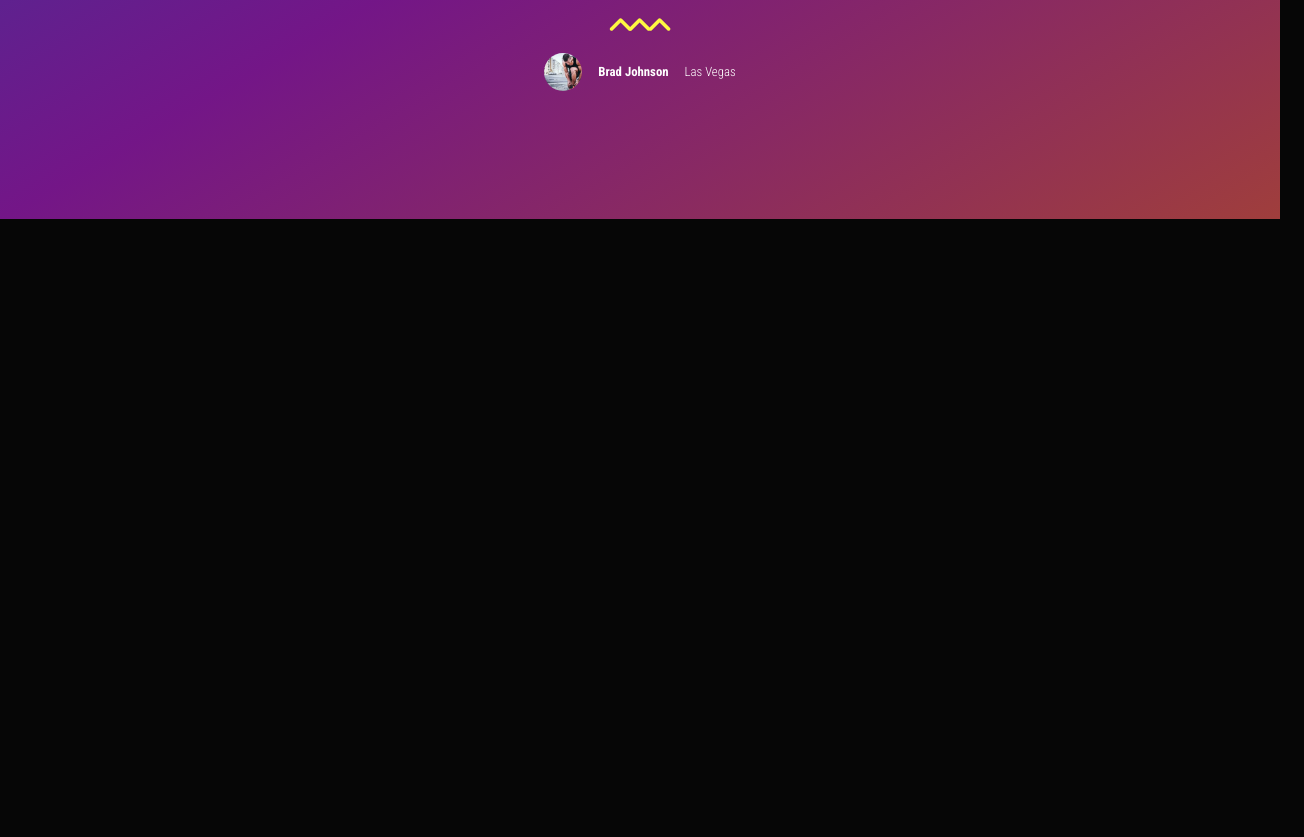
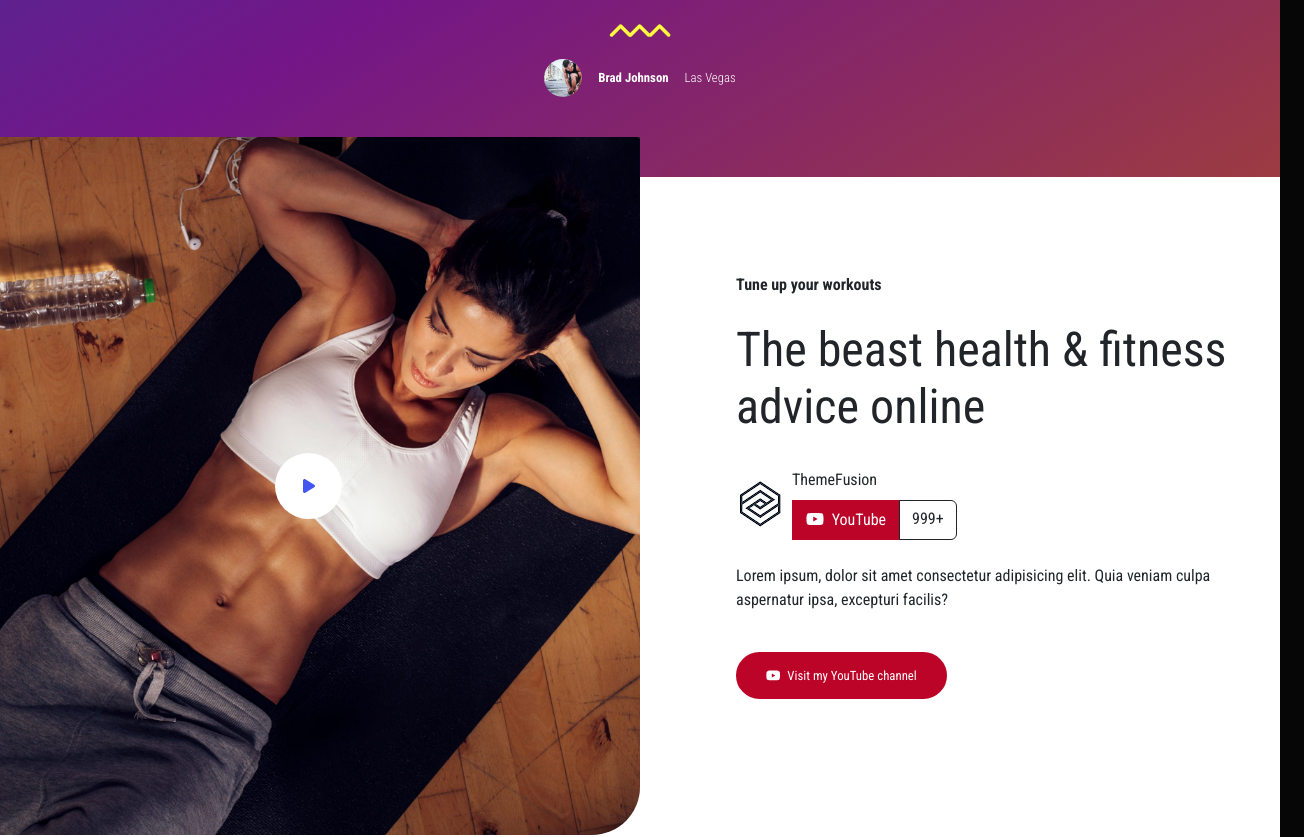
Before and after one commit to luca-macedone/proj-html-vuejs, a Vue app: page / in a window 1280 px wide. Shown: the part 1162-1999 px from the top of the page, 1304 px wide, since content can reach past the window. Before the commit the page ends 1381 px from the top, so only its background shows below. Built offline with nearby package versions, Linux system fonts and the light colour scheme.

Commit message:
init youtube section

```diff
--- a/src/assets/sass/partials/_common.scss
+++ b/src/assets/sass/partials/_common.scss
@@ -7,12 +7,13 @@ body {
 
 .call-to-action-btn {
     background-color: $s-color-primary;
+    border: 2px solid $s-color-primary;
     color: $s-color-light;
     font-size: $s-text-sm;
     padding: .75rem 1.75rem;
-    border: none;
 
     &:hover {
+        border: 2px solid $s-color-secondary;
         background-color: $s-color-secondary;
         color: $s-color-light;
 
@@ -28,15 +29,29 @@ body {
     color: $s-color-primary;
 
     &:hover {
+        background-color: $s-color-light;
+        color: $s-color-secondary;
+    }
+}
+
+.youtube-btn {
+    border: 2px solid $s-color-youtube;
+    background-color: $s-color-youtube;
+    color: $s-color-light;
+
+    &:hover {
         background-color: $s-color-secondary;
+        border: 2px solid $s-color-secondary;
         color: $s-color-light;
     }
 }
 
 .outline {
     background-color: transparent;
-    border: 1px solid $s-color-light;
+    border: 2px solid $s-color-muted;
+
     &:hover {
+        border: 2px solid $s-color-light;
         background-color: $s-color-light;
         color: $s-color-dark;
     }
--- a/src/assets/sass/partials/_mainProducts.scss
+++ b/src/assets/sass/partials/_mainProducts.scss
@@ -1,6 +1,7 @@
 @use './variables' as *;
 
 #main-products {
+    // ! need fix, jumbotron visible under gradient
     background-image: linear-gradient(to right bottom, $s-color-primary + aa, #aa1ec8aa, $s-color-secondary + aa);
 }
 
--- /dev/null
+++ b/src/assets/sass/partials/_youtubeSection.scss
@@ -0,0 +1,21 @@
+@use './variables' as *;
+
+#youtube-section {
+    background-color: $s-color-light;
+    h2 {
+        font-size: 3rem;
+    }
+}
+
+#youtube-section-main-video {
+    padding: 0;
+    position: relative;
+    top: -5.5rem;
+    border-bottom-right-radius: 3rem;
+    overflow: hidden;
+    button {
+        top: calc(50% - 33px);
+        left: calc(50% - 33px);
+        z-index: 50;
+    }
+}
--- a/src/components/AppMain.vue
+++ b/src/components/AppMain.vue
@@ -2,17 +2,20 @@
     <div>
         <MainJumbotron />
         <MainProducts />
+        <YoutubeSection />
     </div>
 </template>
 
 <script>
 import MainJumbotron from './MainJumbotron.vue';
 import MainProducts from './MainProducts.vue';
+import YoutubeSection from './YoutubeSection.vue';
 export default {
     name: 'AppMain',
     components: {
         MainJumbotron,
-        MainProducts
+        MainProducts,
+        YoutubeSection,
     }
 }
 </script>
--- /dev/null
+++ b/src/components/YoutubeSection.vue
@@ -0,0 +1,53 @@
+<template>
+    <section id="youtube-section">
+        <div class="container-fluid mx-0 px-0">
+            <div class="row g-5">
+                <div class="col-12 col-md-6 position-relative" id="youtube-section-main-video">
+                    <img class="img-fluid" src="/src/assets/img/service15-2x.jpg" alt="">
+                    <button class="btn rounded-circle player-btn position-absolute">
+                        <font-awesome-icon icon="fa-solid fa-play" />
+                    </button>
+                </div>
+                <div class="col-12 col-md-6 p-5">
+                    <div class="ps-5 d-flex flex-column align-items-start justify-content-center gap-4">
+                        <strong>
+                            Tune up your workouts
+                        </strong>
+                        <h2>
+                            The beast health & fitness advice online
+                        </h2>
+                        <div class="d-flex align-items-center gap-2">
+                            <img class="img-fluid rounded-circle"  src="/src/assets/img/unnamed.jpg" alt="">
+                            <div class="d-flex flex-column gap-2">
+                                <span>ThemeFusion</span>
+                                <div class="input-group">
+                                    <button class="btn youtube-btn rounded-0" id="youtube-subscribe-btn">
+                                        <font-awesome-icon icon="fa-brands fa-youtube" class="me-1" />
+                                        YouTube
+                                    </button>
+                                    <label class="input-label btn btn-outline-dark" for="youtube-subscribe-btn">999+</label>
+                                </div>
+                            </div>
+                        </div>
+                        <p>Lorem ipsum, dolor sit amet consectetur adipisicing elit. Quia veniam culpa aspernatur ipsa, excepturi facilis?</p>
+                        <button class="btn rounded-pill call-to-action-btn youtube-btn">
+                            <font-awesome-icon icon="fa-brands fa-youtube" class="me-1" />
+                            Visit my YouTube channel
+                        </button>
+                    </div>
+
+                </div>
+            </div>
+        </div>
+    </section>
+</template>
+
+<script>
+export default {
+    name: 'YoutubeSection',
+}
+</script>
+
+<style lang="scss" scoped>
+@use '../assets/sass/partials/youtubeSection' as *;
+</style>
```
